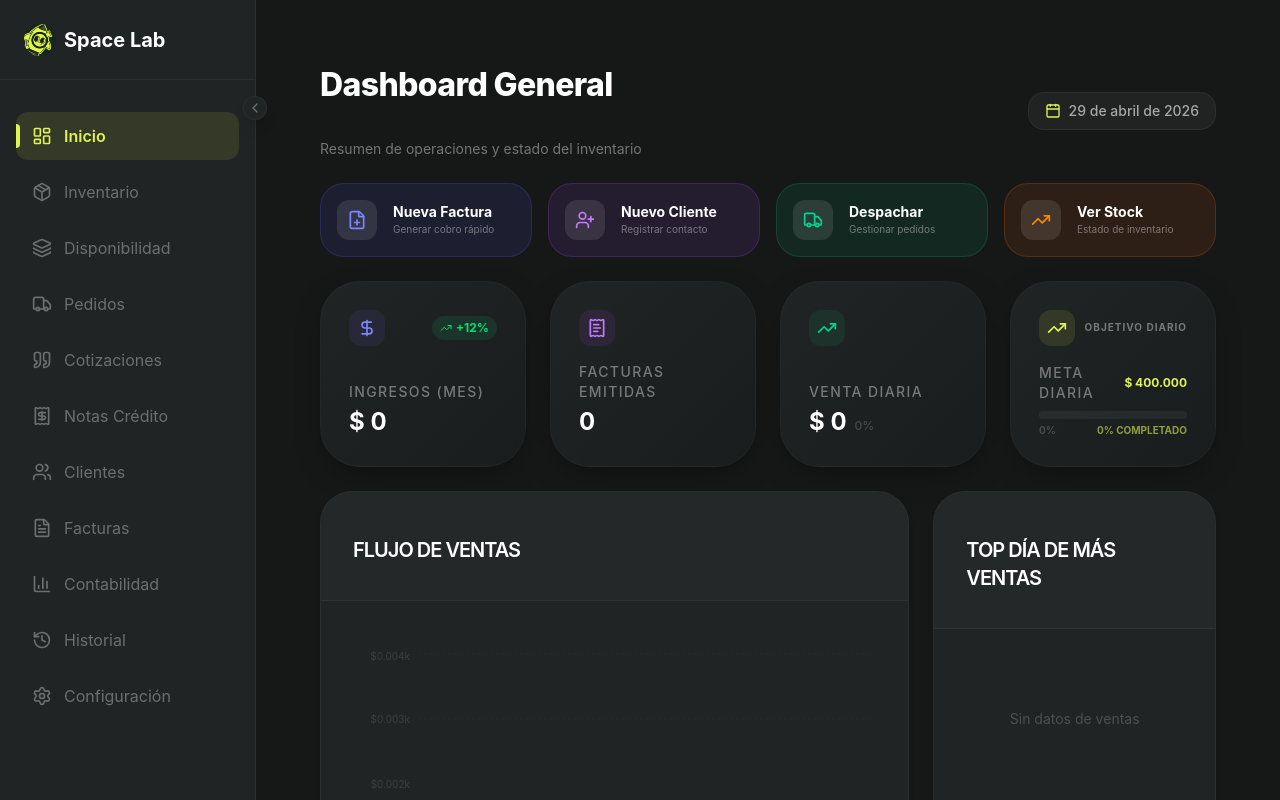
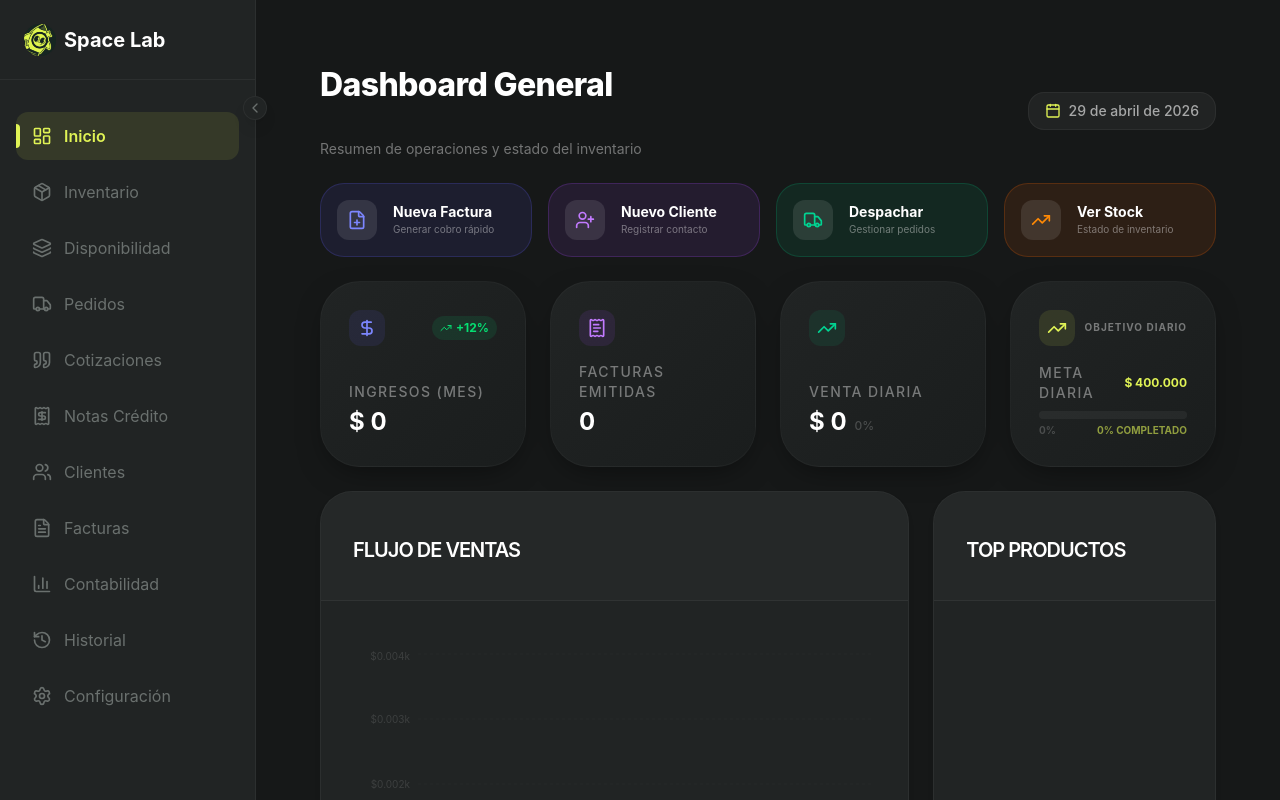
Before and after one commit to HiperB1/pos-spacelab, a React (Vite) app: page / in a window 1280 px wide. Built offline with nearby package versions, Linux system fonts and the light colour scheme.

Commit message:
debug: revert dashboard to exact v0.1.5 state to isolate black screen
Removes topDias entirely. If this v0.1.10 AppImage still shows black
screen, the issue is not in Dashboard at all.

```diff
--- a/package.json
+++ b/package.json
@@ -1,7 +1,7 @@
 {
   "name": "dg-facturacion",
   "private": true,
-  "version": "0.1.9",
+  "version": "0.1.10",
   "type": "module",
   "scripts": {
     "dev": "vite",
--- a/src-tauri/tauri.conf.json
+++ b/src-tauri/tauri.conf.json
@@ -1,7 +1,7 @@
 {
   "$schema": "https://schema.tauri.app/config/2",
   "productName": "My Space",
-  "version": "0.1.9",
+  "version": "0.1.10",
   "identifier": "com.myspace.app",
   "build": {
     "beforeDevCommand": "npm run dev",
--- a/src/pages/Dashboard.tsx
+++ b/src/pages/Dashboard.tsx
@@ -106,22 +106,6 @@ export function Dashboard() {
     }));
   }, [data]);
 
-  const MESES = ['Ene','Feb','Mar','Abr','May','Jun','Jul','Ago','Sep','Oct','Nov','Dic'];
-  const topDias = useMemo(() => {
-    const ventasPorDia: Record<string, number> = {};
-    data.facturas.forEach(f => {
-      if (f.estado === 'activa' && f.fecha) {
-        const d = new Date(f.fecha);
-        if (isNaN(d.getTime())) return;
-        const key = `${String(d.getDate()).padStart(2,'0')} ${MESES[d.getMonth()]} ${String(d.getFullYear()).slice(-2)}`;
-        ventasPorDia[key] = (ventasPorDia[key] || 0) + f.total;
-      }
-    });
-    return Object.entries(ventasPorDia)
-      .sort((a, b) => b[1] - a[1])
-      .slice(0, 5)
-      .map(([fecha, total]) => ({ fecha, total }));
-  }, [data]);
 
   const analisisABC = useMemo(() => {
     const ventasPorProducto: Record<string, number> = {};
@@ -347,27 +331,29 @@ export function Dashboard() {
           </div>
         </Card>
 
-        <Card header="Top día de más ventas">
-          <div className="mt-4 space-y-3">
-            {topDias.length > 0 ? topDias.map((dia, idx) => {
-              const pct = Math.round((dia.total / topDias[0].total) * 100);
-              return (
-                <div key={idx} className="space-y-1">
-                  <div className="flex items-center justify-between text-sm">
-                    <div className="flex items-center gap-2">
-                      <span className="text-white/30 font-mono w-4">#{idx + 1}</span>
-                      <span className="text-white/70">{dia.fecha}</span>
-                    </div>
-                    <span className="text-white font-mono text-xs">{formatCurrency(dia.total)}</span>
+        <Card header="Top Productos">
+          <div className="h-[300px] w-full mt-4">
+            <ResponsiveContainer width="100%" height="100%">
+              <PieChart>
+                <Pie data={topProducts} cx="50%" cy="50%" innerRadius={60} outerRadius={80} paddingAngle={8} dataKey="value">
+                  {topProducts.map((entry, index) => (
+                    <Cell key={`cell-${index}`} fill={entry.color} stroke="none" />
+                  ))}
+                </Pie>
+                <Tooltip contentStyle={{ backgroundColor: '#1a1a2e', border: '1px solid #ffffff10', borderRadius: '12px' }} />
+              </PieChart>
+            </ResponsiveContainer>
+            <div className="space-y-2 mt-4">
+              {topProducts.map((p, idx) => (
+                <div key={idx} className="flex items-center justify-between text-sm">
+                  <div className="flex items-center gap-2">
+                    <div className="w-2 h-2 rounded-full" style={{ backgroundColor: p.color }} />
+                    <span className="text-white/60">{p.name}</span>
                   </div>
-                  <div className="h-1.5 bg-white/5 rounded-full overflow-hidden">
-                    <div className="h-full bg-indigo-500 rounded-full" style={{ width: `${pct}%` }} />
-                  </div>
+                  <span className="text-white font-mono">{p.value}</span>
                 </div>
-              );
-            }) : (
-              <p className="text-white/20 text-sm text-center py-8">Sin datos de ventas</p>
-            )}
+              ))}
+            </div>
           </div>
         </Card>
       </div>
```
